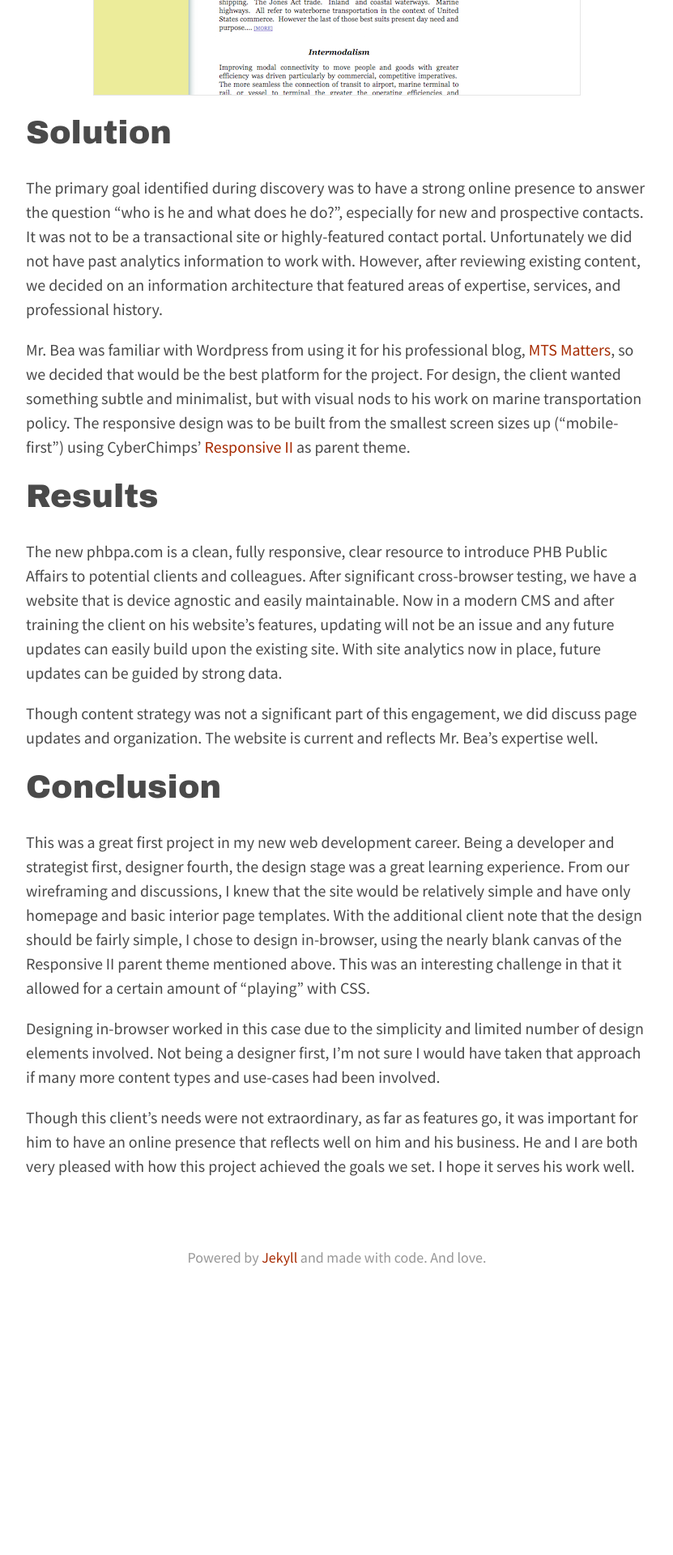
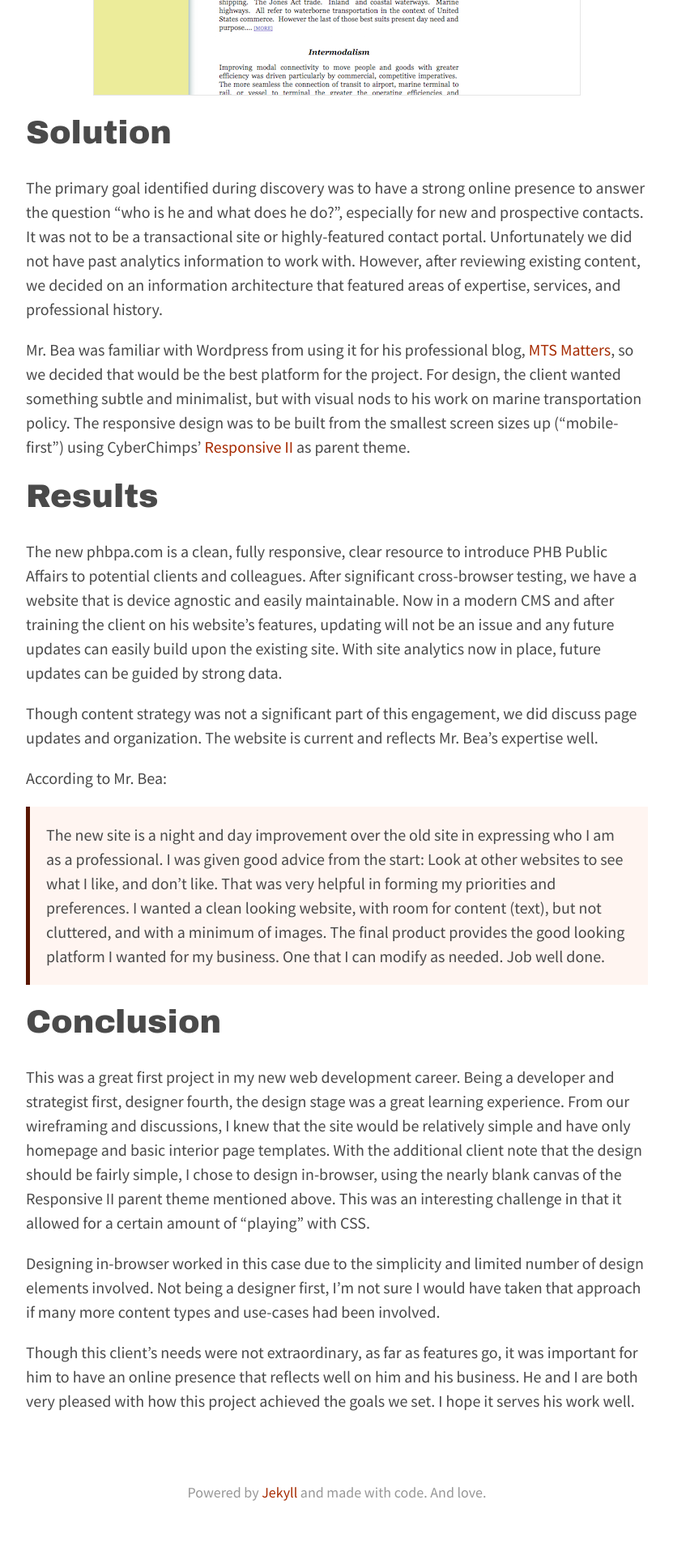
Before and after one commit to Bloc/portfolio-kami, a Jekyll site: the page built from _portfolio/phbpa.md, in a window 1280 px wide. Shown: the part 2384-4304 px from the top of the page at 81% size, without its empty margins (224-1055 px from the left). Built offline with Jekyll 4.4.1, drawn with Linux system fonts in a browser that asks for light colours; nearby versions of some CDN libraries; some web fonts are replaced; before the commit the page ends 4014 px from its top, so only the background shows below that.

Commit message:
added PHBPA quote; changed blockquote style;

```diff
--- a/_portfolio/phbpa.md
+++ b/_portfolio/phbpa.md
@@ -33,6 +33,10 @@ The new phbpa.com is a clean, fully responsive, clear resource to introduce PHB
 
 Though content strategy was not a significant part of this engagement, we did discuss page updates and organization. The website is current and reflects Mr. Bea's expertise well.
 
+According to Mr. Bea:
+
+> The new site is a night and day improvement over the old site in expressing who I am as a professional. I was given good advice from the start: Look at other websites to see what I like, and don’t like. That was very helpful in forming my priorities and preferences. I wanted a clean looking website, with room for content (text), but not cluttered, and with a minimum of images. The final product provides the good looking platform I wanted for my business. One that I can modify as needed. Job well done.
+
 ## Conclusion
 
 This was a great first project in my new web development career. Being a developer and strategist first, designer fourth, the design stage was a great learning experience. From our wireframing and discussions, I knew that the site would be relatively simple and have only homepage and basic interior page templates. With the additional client note that the design should be fairly simple, I chose to design in-browser, using the nearly blank canvas of the Responsive II parent theme mentioned above. This was an interesting challenge in that it allowed for a certain amount of "playing" with CSS.
--- a/_sass/base/_global.scss
+++ b/_sass/base/_global.scss
@@ -42,8 +42,9 @@ h4 {
   font-size: 1.15em;
 }
 blockquote {
-    border-left: 2px solid;
+    border-left: 5px darken($link-color, 15%) solid;
     padding: 1em 1em;
+    background-color: lighten($brand-color, 40%);
 }
 blockquote p:last-child,
 footer p:last-child {
```
Also changed, not shown: work.md (+0 -1 lines), _includes/header.html (indentation only).
